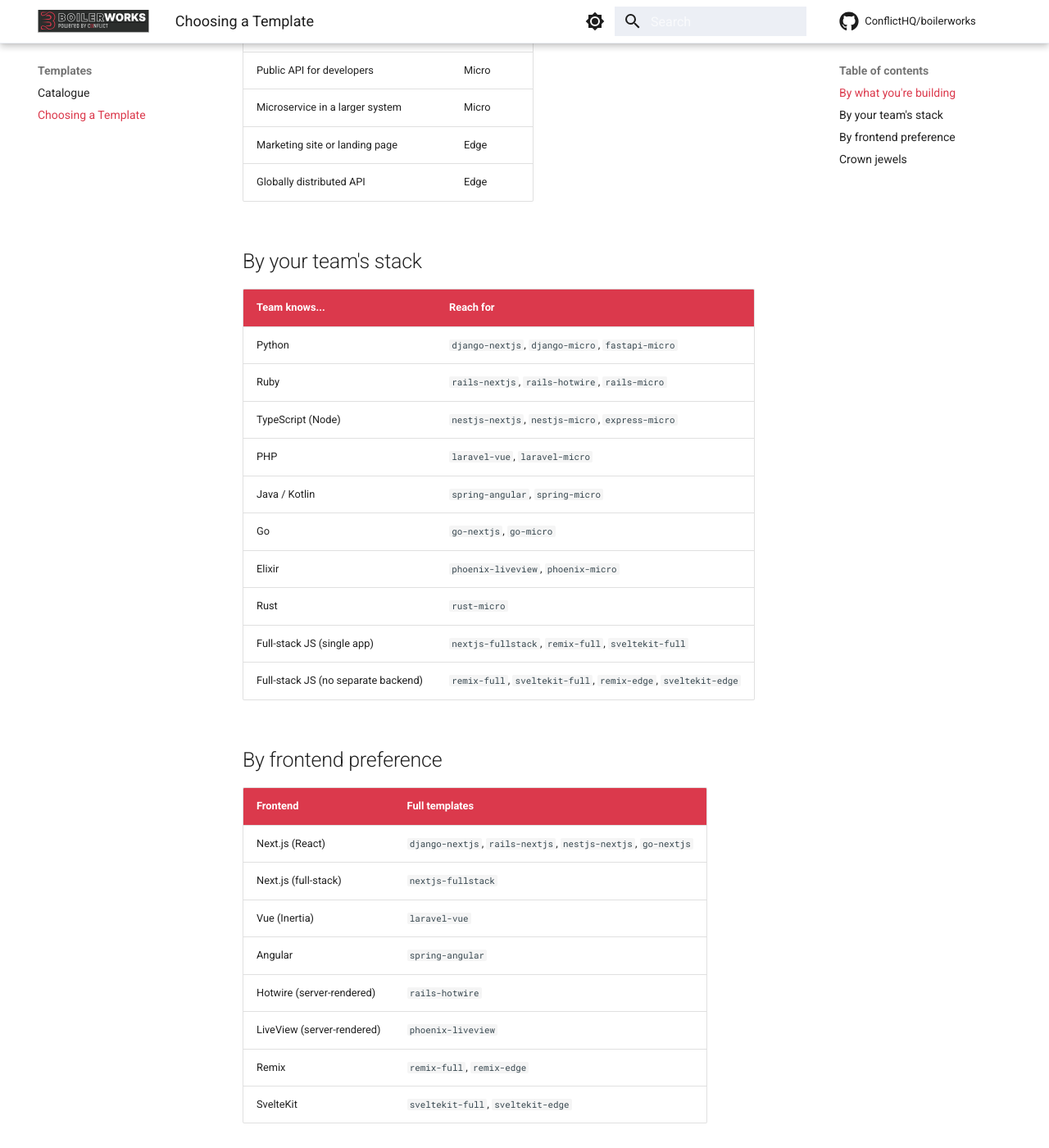
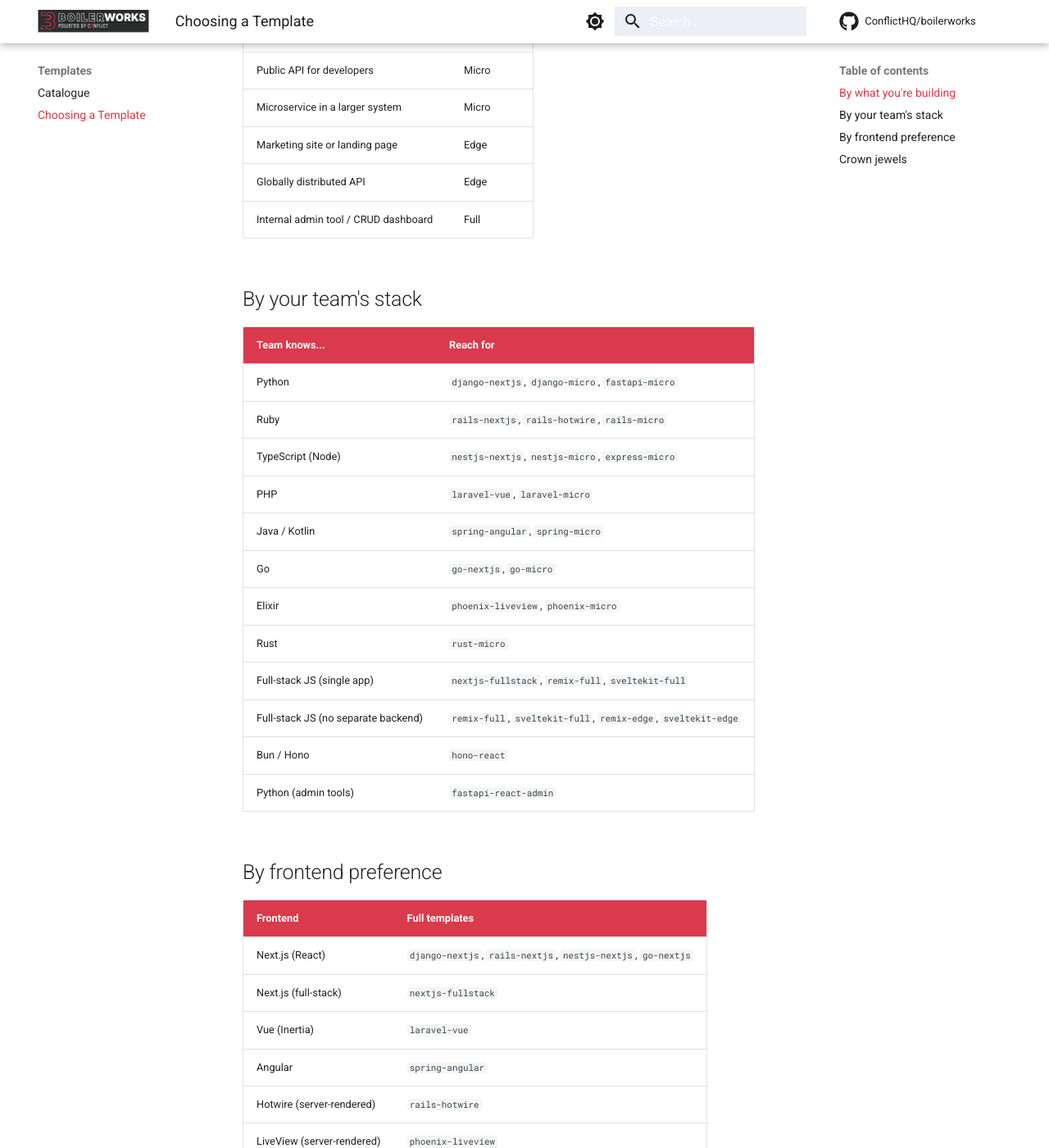
Before and after one commit to ConflictHQ/boilerworks, an MkDocs documentation site: the page built from docs/guide/choosing.md, in a window 1280 px wide and 1400 px high, scrolled down 358 px. Shown: the whole window at 82% size. Built offline with MkDocs 1.6.1 and Material for MkDocs 9.7.7, drawn with Linux system fonts in a browser that asks for light colours; comment, search, counter and statistics services are not loaded; some of the changed text lies outside the part shown.

Commit message:
docs: add fastapi-react-admin template

```diff
--- a/docs/guide/choosing.md
+++ b/docs/guide/choosing.md
@@ -10,6 +10,7 @@
 | Microservice in a larger system | Micro |
 | Marketing site or landing page | Edge |
 | Globally distributed API | Edge |
+| Internal admin tool / CRUD dashboard | Full |
 
 ## By your team's stack
 
@@ -23,8 +24,10 @@
 | Go | `go-nextjs`, `go-micro` |
 | Elixir | `phoenix-liveview`, `phoenix-micro` |
 | Rust | `rust-micro` |
-|Full-stack JS (single app) | `nextjs-fullstack`, `remix-full`, `sveltekit-full` |
+|Full-stack JS (single app) | `nextjs-fullstack`, `remix-full`, `sveltekit-full` |s
 | Full-stack JS (no separate backend) | `remix-full`, `sveltekit-full`, `remix-edge`, `sveltekit-edge` |
+| Bun / Hono | `hono-react` |
+| Python (admin tools) | `fastapi-react-admin` |
 
 ## By frontend preference
 
@@ -38,6 +41,7 @@
 | LiveView (server-rendered) | `phoenix-liveview` |
 | Remix | `remix-full`, `remix-edge` |
 | SvelteKit | `sveltekit-full`, `sveltekit-edge` |
+| React + Vite | `hono-react`, `fastapi-react-admin` |
 
 ## Crown jewels
 
```
Also changed, not shown: docs/guide/templates.md (+4 -1 lines), 1 other file.
